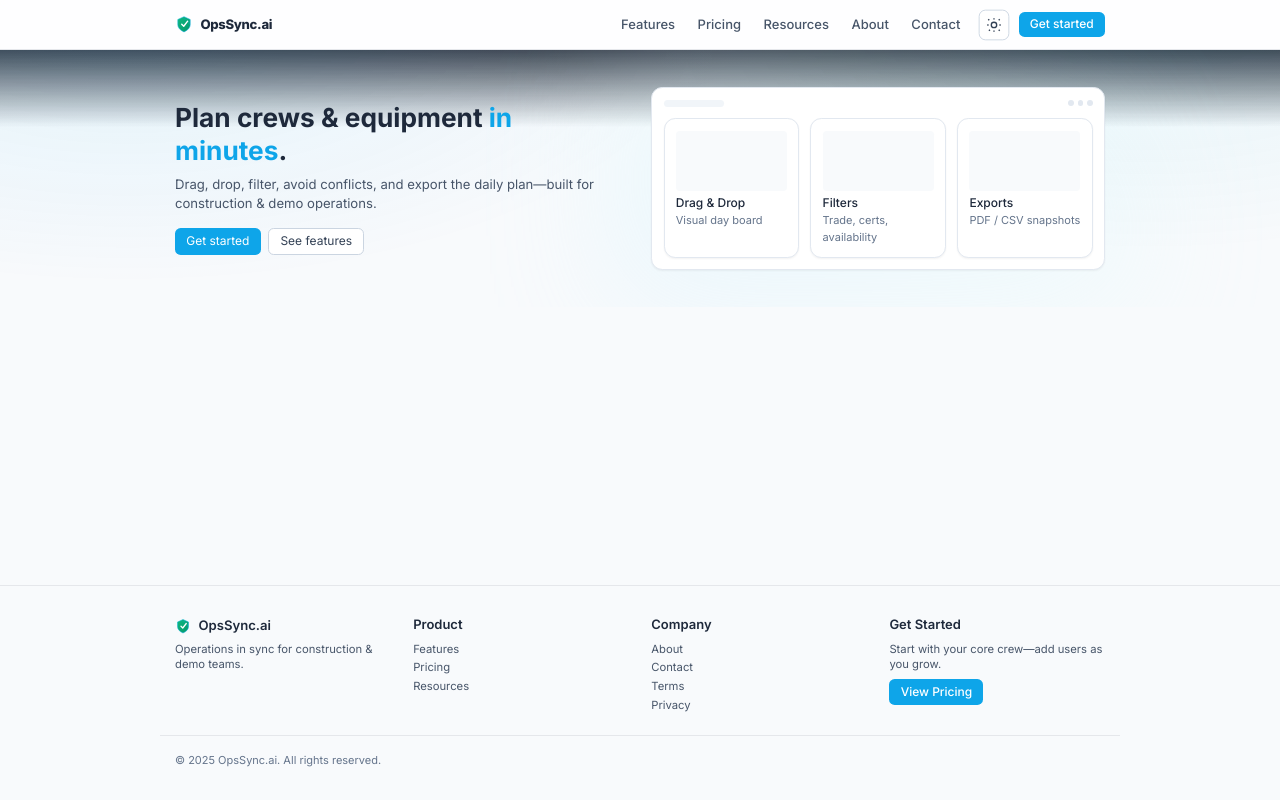
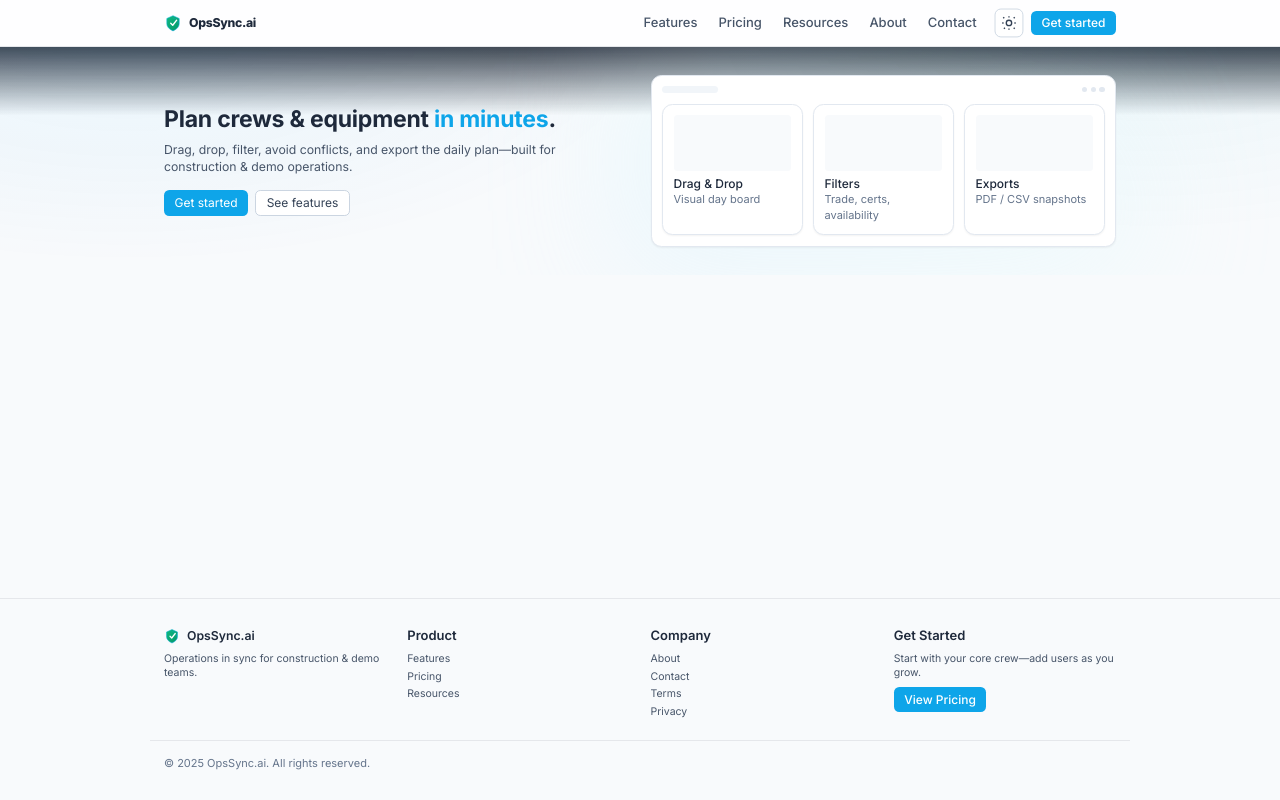
Before and after one commit to jerrsapps1/opssync-landing, a React (Vite) app: page / in a window 1280 px wide. Built offline with nearby package versions, Linux system fonts and the light colour scheme.

Commit message:
style: compact site-wide scale (980px container, 14px root, smaller headings) + tighter hero

```diff
--- a/src/index.css
+++ b/src/index.css
@@ -2,11 +2,11 @@
 @tailwind components;
 @tailwind utilities;
 
-/* ===== Global compact scale (similar to SafetySync) ===== */
+/* ===== Global compact scale (SafetySync-like) ===== */
 @layer base {
   html {
-    /* Compact but readable across pages */
-    font-size: 15px; /* Tailwind rem basis (was huge before) */
+    /* smaller root -> everything scales down */
+    font-size: 14px; /* was 15/16 */
     font-family: Inter, system-ui, -apple-system, "Segoe UI", Roboto, Helvetica, Arial, "Apple Color Emoji", "Segoe UI Emoji";
     -webkit-text-size-adjust: 100%;
     text-rendering: optimizeLegibility;
@@ -15,18 +15,35 @@
   }
   body {
     @apply bg-slate-50 text-slate-800 dark:bg-slate-950 dark:text-slate-200;
+    line-height: 1.45;
   }
 
   /* Headings tuned down across the site */
-  h1 { @apply leading-tight font-bold; font-size: clamp(1.375rem, 2.1vw, 1.75rem); }  /* ~22–28px */
-  h2 { @apply leading-snug  font-semibold; font-size: clamp(1.125rem, 1.8vw, 1.375rem);} /* ~18–22px */
-  h3 { @apply leading-snug  font-semibold; font-size: clamp(1rem, 1.6vw, 1.25rem); }   /* ~16–20px */
+  h1 { /* ~19–23px depending on width */
+    @apply leading-tight font-bold;
+    font-size: clamp(1.35rem, 1.8vw, 1.65rem);
+    letter-spacing: -0.01em;
+  }
+  h2 { /* ~16–19px */
+    @apply leading-snug font-semibold;
+    font-size: clamp(1.15rem, 1.5vw, 1.35rem);
+  }
+  h3 { /* ~14.5–16.5px */
+    @apply leading-snug font-semibold;
+    font-size: clamp(1.05rem, 1.25vw, 1.18rem);
+  }
 }
 
 /* ===== Utilities & shared components ===== */
 @layer components {
-  /* Narrower container (like SafetySync) */
-  .container-ss { @apply mx-auto max-w-5xl px-4; }
+  /* Narrow, consistent content width on all pages */
+  .container-ss {
+    max-width: 980px;   /* <— key: compact */
+    margin-left: auto;
+    margin-right: auto;
+    padding-left: 1rem; /* 16px */
+    padding-right: 1rem;
+  }
 
   .muted { @apply text-slate-600 dark:text-slate-400; }
 
@@ -34,8 +51,6 @@
     @apply rounded-xl border border-slate-200 bg-white shadow-sm
            dark:border-slate-800 dark:bg-slate-900;
   }
-  .card-hover { @apply transition; }
-  .card-hover:hover { @apply shadow-md; }
 
   .ring-focus {
     @apply focus:outline-none focus-visible:ring-2 focus-visible:ring-sky-400
@@ -45,8 +60,8 @@
 
   .bg-brand-gradient {
     background:
-      radial-gradient(40rem 18rem at 10% -10%, rgba(14,165,233,.10), transparent),
-      radial-gradient(34rem 16rem at 90% -10%, rgba(6,182,212,.08), transparent),
+      radial-gradient(40rem 18rem at 10% -10%, rgba(14,165,233,.08), transparent),
+      radial-gradient(34rem 16rem at 90% -10%, rgba(6,182,212,.06), transparent),
       linear-gradient(180deg, rgba(11,18,32,.85), rgba(11,18,32,0) 30%);
   }
 }
--- a/src/pages/Home.tsx
+++ b/src/pages/Home.tsx
@@ -2,7 +2,7 @@
   return (
     <section className="relative overflow-hidden">
       <div className="absolute inset-0 -z-10 bg-brand-gradient opacity-90" />
-      <div className="container-ss py-8 md:py-10">
+      <div className="container-ss py-6 md:py-8">
         <div className="grid items-center gap-6 md:grid-cols-2">
           <div>
             <h1>Plan crews &amp; equipment <span className="text-brand-500">in minutes</span>.</h1>
@@ -26,17 +26,17 @@
                 </div>
               </div>
               <div className="mt-3 grid grid-cols-3 gap-3">
-                <div className="card card-hover p-3">
+                <div className="card p-3">
                   <div className="h-16 rounded bg-slate-50 dark:bg-slate-800" />
                   <p className="mt-1 text-[12px] font-medium">Drag &amp; Drop</p>
                   <p className="text-[11px] text-slate-500 dark:text-slate-400">Visual day board</p>
                 </div>
-                <div className="card card-hover p-3">
+                <div className="card p-3">
                   <div className="h-16 rounded bg-slate-50 dark:bg-slate-800" />
                   <p className="mt-1 text-[12px] font-medium">Filters</p>
                   <p className="text-[11px] text-slate-500 dark:text-slate-400">Trade, certs, availability</p>
                 </div>
-                <div className="card card-hover p-3">
+                <div className="card p-3">
                   <div className="h-16 rounded bg-slate-50 dark:bg-slate-800" />
                   <p className="mt-1 text-[12px] font-medium">Exports</p>
                   <p className="text-[11px] text-slate-500 dark:text-slate-400">PDF / CSV snapshots</p>
```
